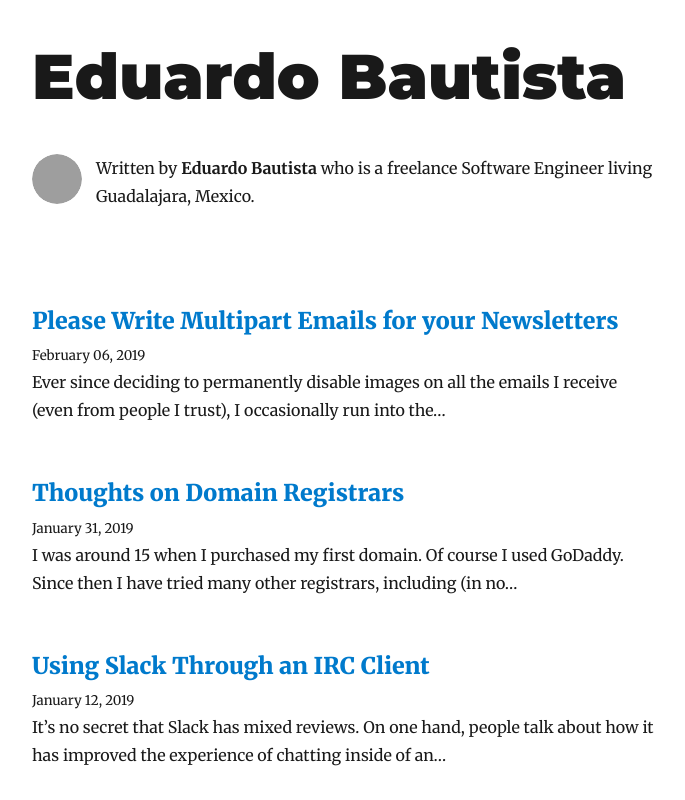
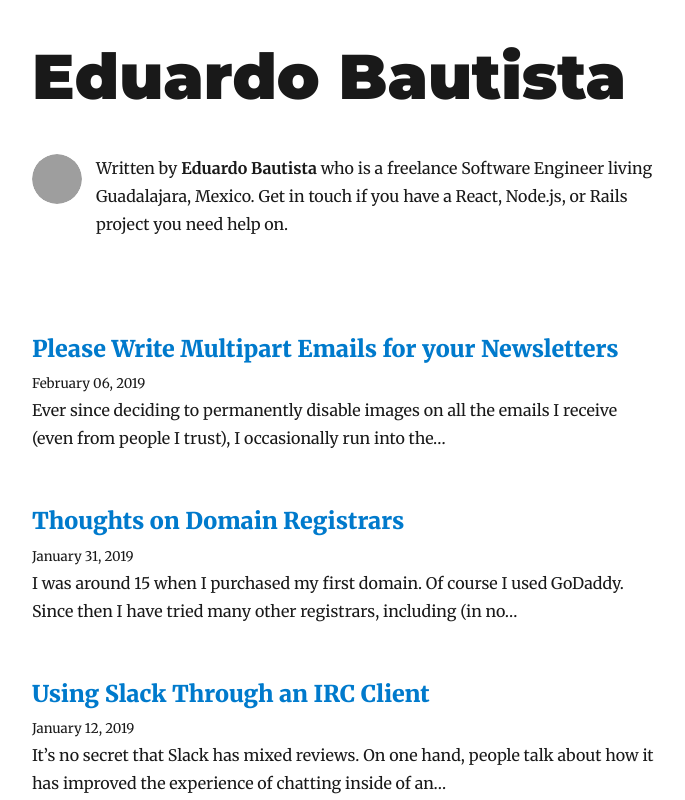
Before and after one commit to EduardoBautista/bautista, a Gatsby site: page / in a window 1280 px wide. Shown: the top 800 px of the page, without its empty margins (293-978 px from the left). Built offline with nearby package versions, Linux system fonts and the light colour scheme; Gatsby itself is replaced by a stand-in of ours; some packages are replaced by stand-ins of ours; grey boxes are pictures that could not be loaded.

Commit message:
Update bio

```diff
--- a/gatsby-config.js
+++ b/gatsby-config.js
@@ -3,7 +3,10 @@ module.exports = {
     title: `Eduardo Bautista`,
     author: {
       name: `Eduardo Bautista`,
-      summary: `who is a freelance Software Engineer living Guadalajara, Mexico.`,
+      summary: `
+        who is a freelance Software Engineer living Guadalajara, Mexico.  Get in
+        touch if you have a React, Node.js, or Rails project you need help on.
+      `,
     },
     description: `Eduardo Bautista's personal blog.`,
     siteUrl: `https://www.eduardobautista.com`,
--- a/src/components/bio.js
+++ b/src/components/bio.js
@@ -35,7 +35,7 @@ const Bio = () => {
     }
   `)
 
-  const { author, social } = data.site.siteMetadata
+  const { author } = data.site.siteMetadata
   return (
     <div
       style={{
```
